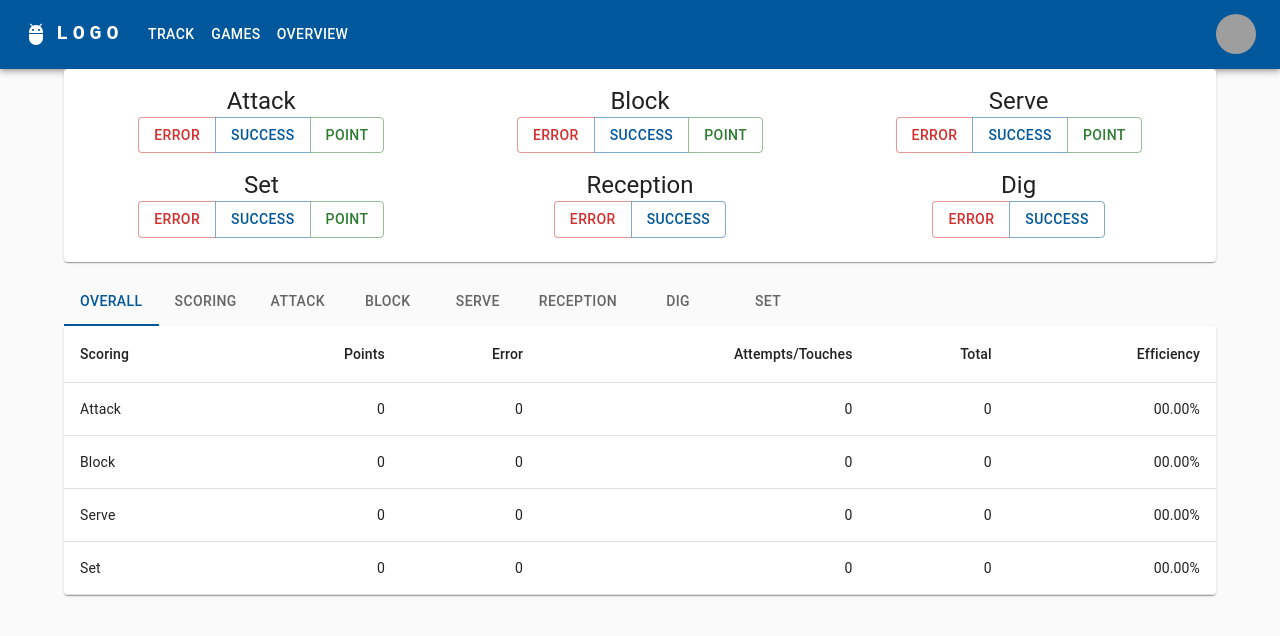
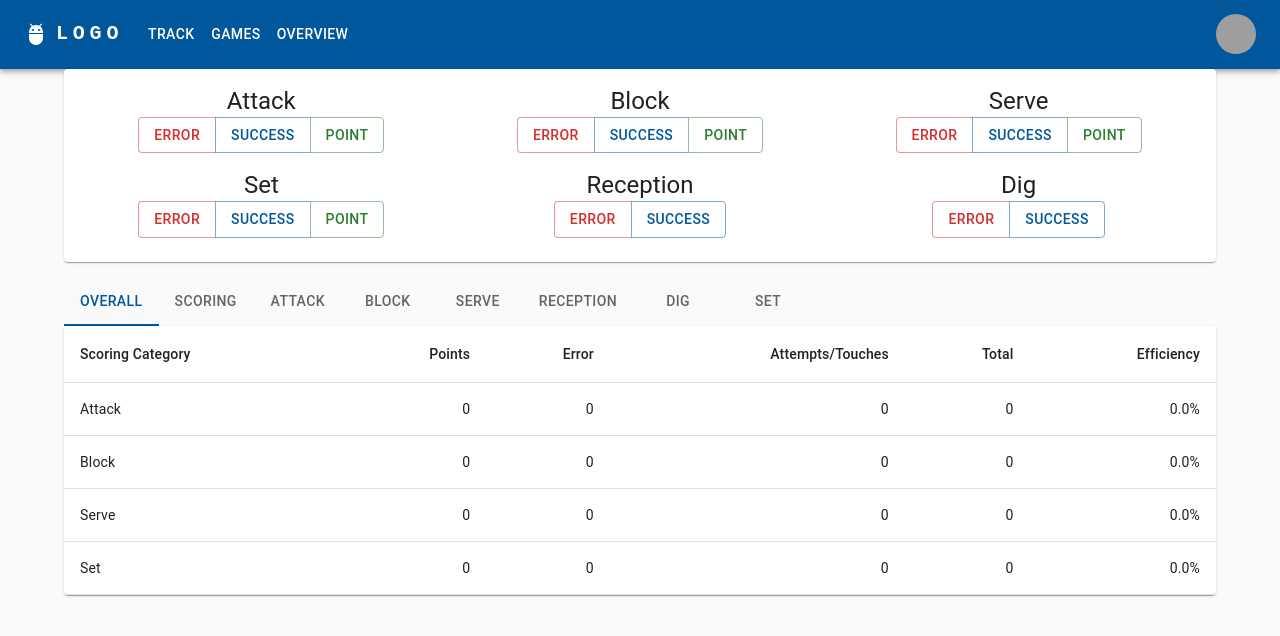
Before and after one commit to Angelo4/Volleyball-Stat-Tracker, a React (Create React App) app in the folder volleyball-stat-tracker-app/: page / in a window 1280 px wide. Shown: the top 636 px of the page. Built offline with nearby package versions, Linux system fonts and the light colour scheme; grey boxes are pictures that could not be loaded.

Commit message:
Create Calculator file and use it

```diff
--- a/volleyball-stat-tracker-app/src/features/TrackGame/AttackSection.tsx
+++ b/volleyball-stat-tracker-app/src/features/TrackGame/AttackSection.tsx
@@ -2,23 +2,14 @@ import { Grid } from '@mui/material';
 import { connect } from 'react-redux';
 import { AppState } from '../../redux/Store';
 import DataBadge from '../../components/vb_stat_display/DataBadge';
+import { vbActionEfficiency, vbActionTotal } from '../../utils/Calculator';
+import { VbActionResult } from '../../models/VBActionResult';
 
-type Props = {
-  point: number;
-  error: number;
-  success: number;
-};
-
-const AttackSection = (props: Props) => {
-  const total: number = props.point + props.error + props.success;
-
-  const calculation: number =
-    total === 0 ? 0 : (props.point - props.error) / total;
-
+const AttackSection = (props: VbActionResult) => {
   return (
     <Grid container spacing={2}>
       <Grid item>
-        <DataBadge title="Points" data={props.point} />
+        <DataBadge title="Points" data={props.point || 0} />
       </Grid>
       <Grid item>
         <DataBadge title="Errors" data={props.error} />
@@ -27,13 +18,10 @@ const AttackSection = (props: Props) => {
         <DataBadge title="Attempts" data={props.success} />
       </Grid>
       <Grid item>
-        <DataBadge title="Total" data={total} />
+        <DataBadge title="Total" data={vbActionTotal(props)} />
       </Grid>
       <Grid item>
-        <DataBadge
-          title="Efficiency"
-          data={`${(calculation * 100).toFixed(1)}%`}
-        />
+        <DataBadge title="Efficiency" data={`${vbActionEfficiency(props)}%`} />
       </Grid>
     </Grid>
   );
@@ -41,9 +29,7 @@ const AttackSection = (props: Props) => {
 
 const mapStateToProps = (state: AppState) => {
   return {
-    point: state.sessionStats.attack.point
-      ? state.sessionStats.attack.point
-      : 0,
+    point: state.sessionStats.attack.point || 0,
     error: state.sessionStats.attack.error,
     success: state.sessionStats.attack.success,
   };
--- a/volleyball-stat-tracker-app/src/features/TrackGame/OverallSection.tsx
+++ b/volleyball-stat-tracker-app/src/features/TrackGame/OverallSection.tsx
@@ -11,6 +11,7 @@ import { connect } from 'react-redux';
 import { VbActionResult } from '../../models/VBActionResult';
 import { VolleyBallStats } from '../../redux/StatsKeeper';
 import { AppState } from '../../redux/Store';
+import { vbActionEfficiency, vbActionTotal } from '../../utils/Calculator';
 
 const createScoringRow = (name: string, result: VbActionResult) => {
   const point = result.point ? result.point : 0;
@@ -18,7 +19,8 @@ const createScoringRow = (name: string, result: VbActionResult) => {
     name,
     point,
     ...result,
-    total: result.error + result.success + point,
+    total: vbActionTotal(result),
+    efficiency: vbActionEfficiency(result),
   };
 };
 
@@ -36,7 +38,7 @@ const OverallSection = (props: VolleyBallStats) => {
         <Table sx={{ minWidth: 650 }} aria-label="simple table">
           <TableHead>
             <TableRow>
-              <TableCell>Scoring</TableCell>
+              <TableCell>Scoring Category</TableCell>
               <TableCell align="right">Points</TableCell>
               <TableCell align="right">Error</TableCell>
               <TableCell align="right">Attempts/Touches</TableCell>
@@ -57,7 +59,7 @@ const OverallSection = (props: VolleyBallStats) => {
                 <TableCell align="right">{row.error}</TableCell>
                 <TableCell align="right">{row.success}</TableCell>
                 <TableCell align="right">{row.total}</TableCell>
-                <TableCell align="right">00.00%</TableCell>
+                <TableCell align="right">{`${row.efficiency}%`}</TableCell>
               </TableRow>
             ))}
           </TableBody>
--- /dev/null
+++ b/volleyball-stat-tracker-app/src/utils/Calculator.tsx
@@ -0,0 +1,14 @@
+import { VbActionResult } from '../models/VBActionResult';
+
+export const vbActionTotal = (stats: VbActionResult): number => {
+  const point = stats.point || 0;
+  return stats.error + stats.success + point;
+};
+
+export const vbActionEfficiency = (stats: VbActionResult): string => {
+  const point = stats.point || 0;
+  const total: number = vbActionTotal(stats);
+  const efficiency: number =
+    total === 0 ? 0 : ((point - stats.error) / total) * 100; // Rounds to 2dp
+  return efficiency.toFixed(1);
+};
```
